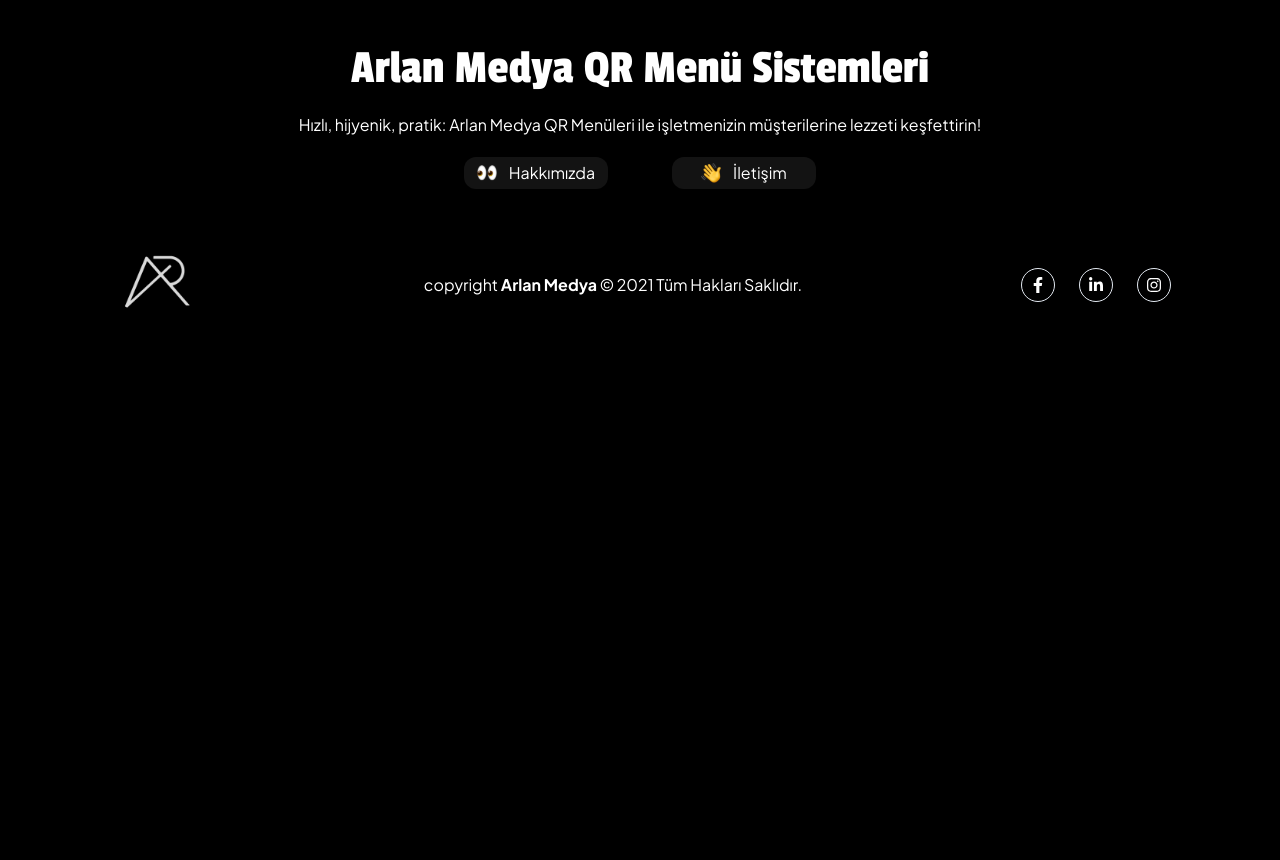
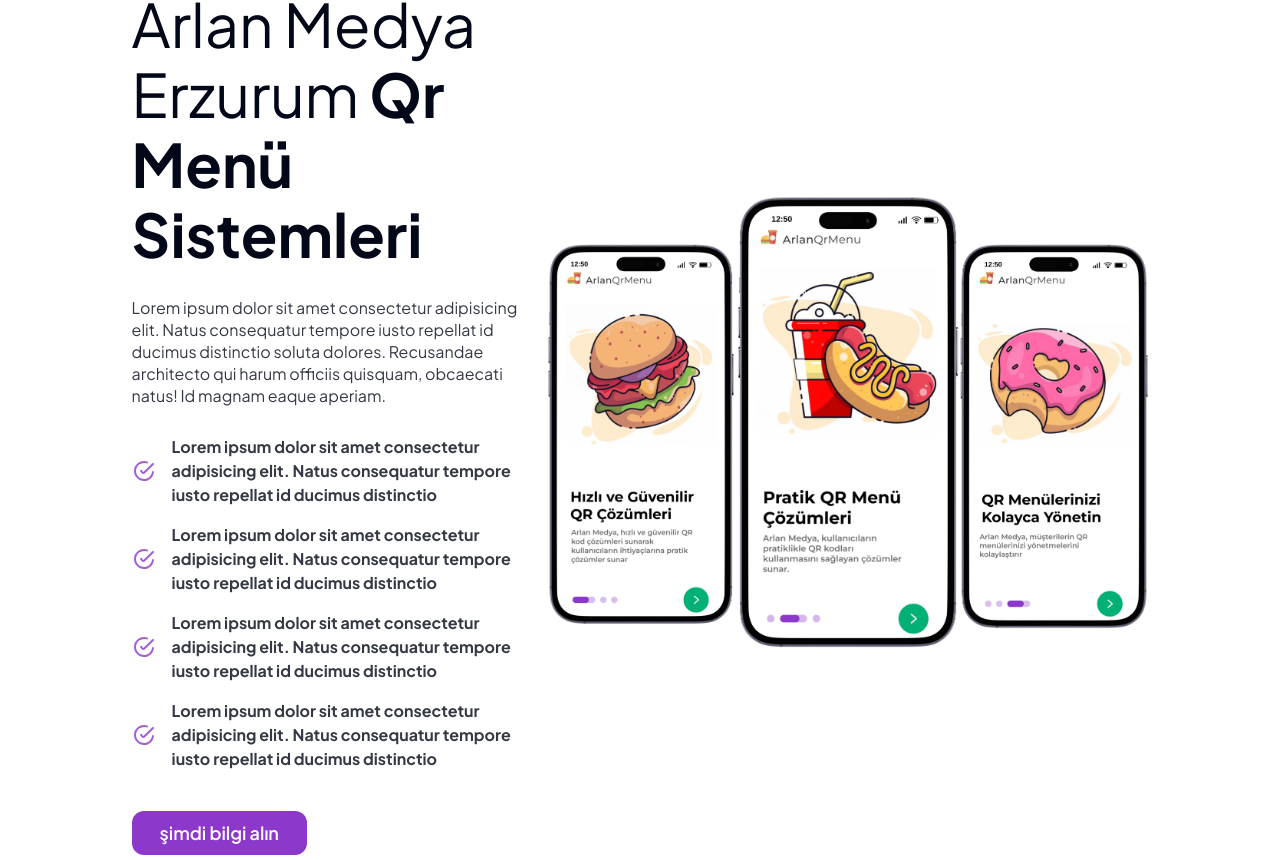
Before and after one commit to ErtugrulArac/qrArlanSite, a Next.js app: page /erzurum-qr-menu in a window 1280 px wide. Shown: the part 1020-1880 px from the top of the page. Before the commit the page ends 1353 px from the top, so only its background shows below. Built offline with nearby package versions, Linux system fonts and the light colour scheme; a web font is replaced by a local one.

Commit message:
üçtelkısmı halledildi

```diff
--- a/src/app/erzurum-qr-menu/page.tsx
+++ b/src/app/erzurum-qr-menu/page.tsx
@@ -1,12 +1,14 @@
 import React from 'react'
 import Ust from "@/components/bolgeler/ust"
 import Logo from "@/components/bolgeler/logo"
+import Telefon from "@/components/bolgeler/telefon"
 
 const page = () => {
     return (
         <div>
             <Ust />
             <Logo/>
+            <Telefon/>
         </div>
     )
 }
--- /dev/null
+++ b/src/components/bolgeler/telefon/index.tsx
@@ -0,0 +1,25 @@
+import React from 'react'
+
+const index = () => {
+    return (
+        <div className='bg-white pb-20  '>
+            <div className='w-[80%] m-auto flex max-lg:flex-col max-lg:w-full items-center justify-around max-lg:gap-14'>
+                <div className='w-[40%] max-lg:w-[90%] flex flex-col gap-7 max-lg:gap-4'>
+                    <h1 className='text-6xl max-lg:text-4xl  leading-[70px] w-full'>Arlan Medya Erzurum <b>Qr Menü Sistemleri</b></h1>
+                    <p className='text-base max-lg:text-sm leading-[22px] opacity-80'>Lorem ipsum dolor sit amet consectetur adipisicing elit. Natus consequatur tempore iusto repellat id ducimus distinctio soluta dolores. Recusandae architecto qui harum officiis quisquam, obcaecati natus! Id magnam eaque aperiam.</p>
+                    <ul className='flex flex-col gap-4'>
+                        <li className='flex gap-4 opacity-80 font-bold'><img src="koksal.svg" alt="" />Lorem ipsum dolor sit amet consectetur adipisicing elit. Natus consequatur tempore iusto repellat id ducimus distinctio</li>
+                        <li className='flex gap-4 opacity-80 font-bold'><img src="koksal.svg" alt="" />Lorem ipsum dolor sit amet consectetur adipisicing elit. Natus consequatur tempore iusto repellat id ducimus distinctio</li>
+                        <li className='flex gap-4 opacity-80 font-bold'><img src="koksal.svg" alt="" />Lorem ipsum dolor sit amet consectetur adipisicing elit. Natus consequatur tempore iusto repellat id ducimus distinctio</li>
+                        <li className='flex gap-4 opacity-80 font-bold'><img src="koksal.svg" alt="" />Lorem ipsum dolor sit amet consectetur adipisicing elit. Natus consequatur tempore iusto repellat id ducimus distinctio</li>
+                    </ul>
+                    <a title='qr menü info' className='w-max px-7 py-2 rounded-xl font-semibold bg-[#8b38cb] text-white whitespace-nowrap xl:text-lg mt-3' href="/hakkimizda"> şimdi bilgi alın</a>
+                </div>
+                <img className="w-[600px] max-lg:size-[100%]" src="uctel.webp" alt="" />
+
+            </div>
+        </div>
+    )
+}
+
+export default index
```
Also changed, not shown: public/uctel.webp (renamed from public/uçtel.webp).
